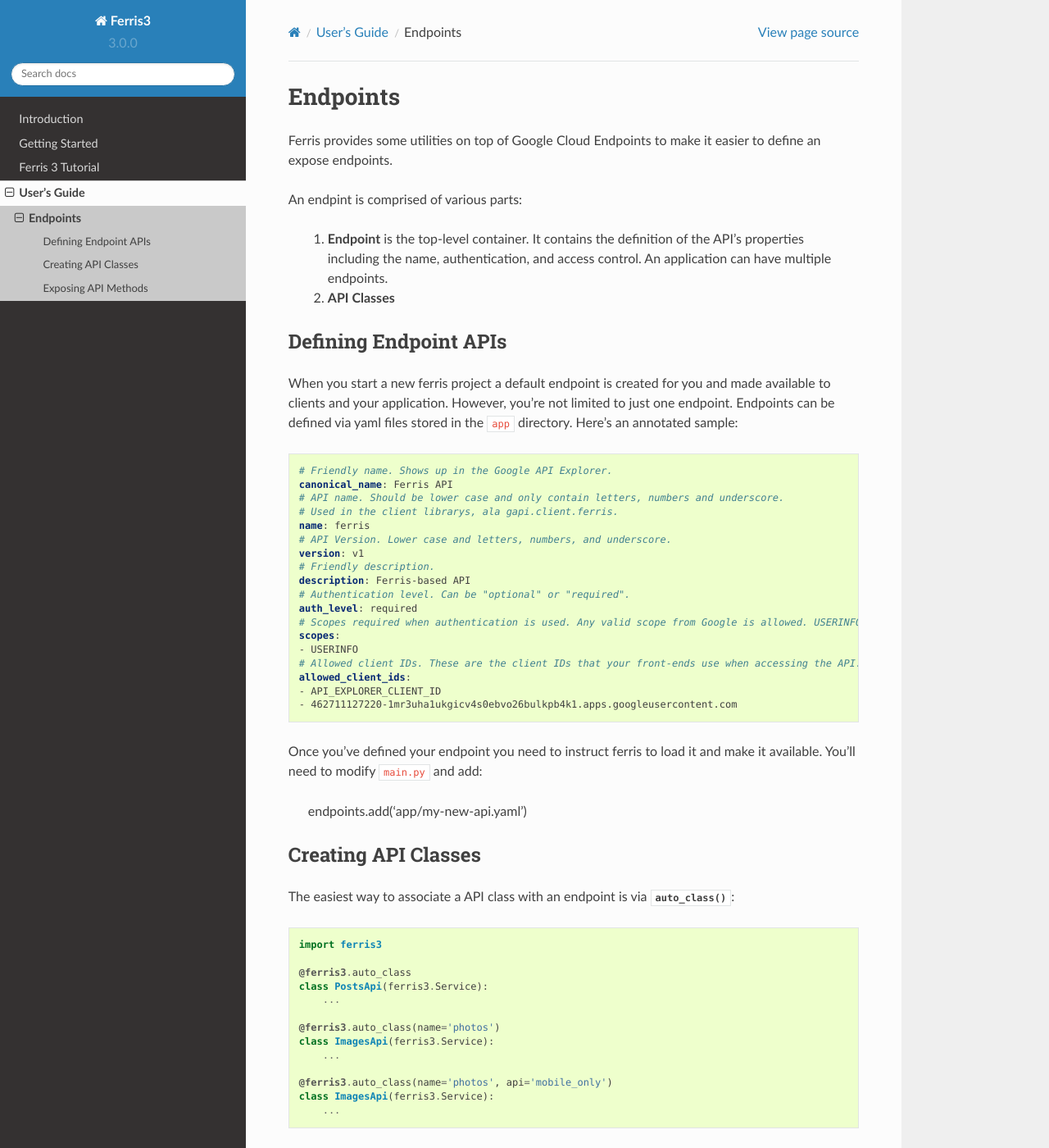
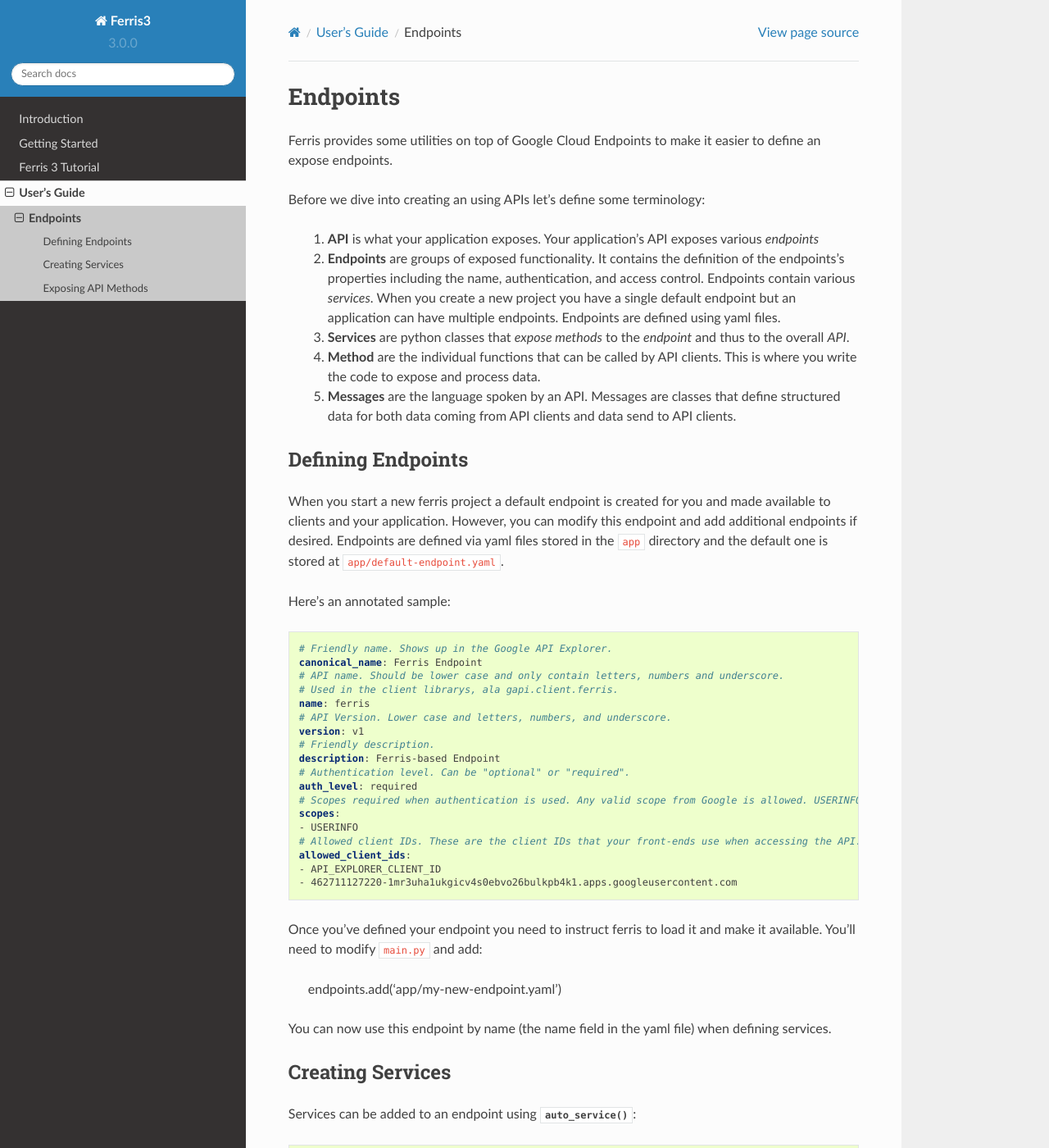
Before and after one commit to yowmamasita/ferris3, a Sphinx documentation site: the page built from docs/users_guide/endpoints.rst, in a window 1280 px wide and 1400 px high. Shown: the whole window at 82% size. Built offline with Sphinx 7.4.7 and the Read the Docs theme 2.0.0, drawn with Linux system fonts in a browser that asks for light colours; pages that are not in the unit, such as notebooks, are missing from menus; some of the changed text lies outside the part shown.

Commit message:
Docs; more work on the endpoints part of the user's guide

```diff
--- a/docs/users_guide/endpoints.rst
+++ b/docs/users_guide/endpoints.rst
@@ -3,32 +3,35 @@
 
 Ferris provides some utilities on top of Google Cloud Endpoints to make it easier to define an expose endpoints.
 
-An endpint is comprised of various parts:
+Before we dive into creating an using APIs let's define some terminology:
 
- 1. **Endpoint** is the top-level container. It contains the definition of the API's properties including the name, authentication, and access control. An application can have multiple endpoints.
- 2. **API Classes**
-
+ 1. **API** is what your application exposes. Your application's API exposes various *endpoints*
+ 2. **Endpoints** are groups of exposed functionality. It contains the definition of the endpoints's properties including the name, authentication, and access control. Endpoints contain various *services*. When you create a new project you have a single default endpoint but an application can have multiple endpoints. Endpoints are defined using yaml files.
+ 3. **Services** are python classes that *expose methods* to the *endpoint* and thus to the overall *API*.
+ 4. **Method** are the individual functions that can be called by API clients. This is where you write the code to expose and process data.
+ 5. **Messages** are the language spoken by an API. Messages are classes that define structured data for both data coming from API clients and data send to API clients.
 
 .. module:: ferris3.endpoints
 
 
-Defining Endpoint APIs
-----------------------
+Defining Endpoints
+------------------
 
-When you start a new ferris project a default endpoint is created for you and made available to clients and your application. However, you're not limited to just one endpoint. Endpoints can be defined via yaml files stored in the ``app`` directory. Here's an annotated sample:
+When you start a new ferris project a default endpoint is created for you and made available to clients and your application. However, you can modify this endpoint and add additional endpoints if desired. Endpoints are defined via yaml files stored in the ``app`` directory and the default one is stored at ``app/default-endpoint.yaml``.
 
+Here's an annotated sample:
 
 .. code-block :: yaml
 
     # Friendly name. Shows up in the Google API Explorer.
-    canonical_name: Ferris API
+    canonical_name: Ferris Endpoint
     # API name. Should be lower case and only contain letters, numbers and underscore.
     # Used in the client librarys, ala gapi.client.ferris.
     name: ferris
     # API Version. Lower case and letters, numbers, and underscore.
     version: v1
     # Friendly description.
-    description: Ferris-based API
+    description: Ferris-based Endpoint
     # Authentication level. Can be "optional" or "required".
     auth_level: required
     # Scopes required when authentication is used. Any valid scope from Google is allowed. USERINFO is a special scope alias.
@@ -42,32 +45,36 @@
 
 Once you've defined your endpoint you need to instruct ferris to load it and make it available. You'll need to modify ``main.py`` and add:
 
-    endpoints.add('app/my-new-api.yaml')
+    endpoints.add('app/my-new-endpoint.yaml')
+
+You can now use this endpoint by name (the name field in the yaml file) when defining services.
 
 
-Creating API Classes
---------------------
+Creating Services
+-----------------
 
-The easiest way to associate a API class with an endpoint is via :func:`auto_class`::
+Services can be added to an endpoint using :func:`auto_service`::
 
     import ferris3
 
-    @ferris3.auto_class
-    class PostsApi(ferris3.Service):
+    # Exposed as ferris.posts
+    @ferris3.auto_service
+    class PostsService(ferris3.Service):
         ...
 
-    @ferris3.auto_class(name='photos')
-    class ImagesApi(ferris3.Service):
+    # Exposed as ferris.photos
+    @ferris3.auto_service(name='photos')
+    class ImagesService(ferris3.Service):
         ...
 
-    @ferris3.auto_class(name='photos', api='mobile_only')
+    # Exposed as mobile_only.photos
+    @ferris3.auto_service(name='photos', endpoint='mobile_only')
     class ImagesApi(ferris3.Service):
         ...
 
 If you need more control, the endpoints loaded by Ferris are turned in to normal Google Cloud Endpoints API classes. This means you can follow the same patterns described in Google's documentation on `implementing a multi-class API <https://developers.google.com/appengine/docs/python/endpoints/create_api#creating_an_api_implemented_with_multiple_classes>`_::
 
     import ferris3
-    import endpoints
 
     endpoint = ferris3.endpoints.default()
 
```
